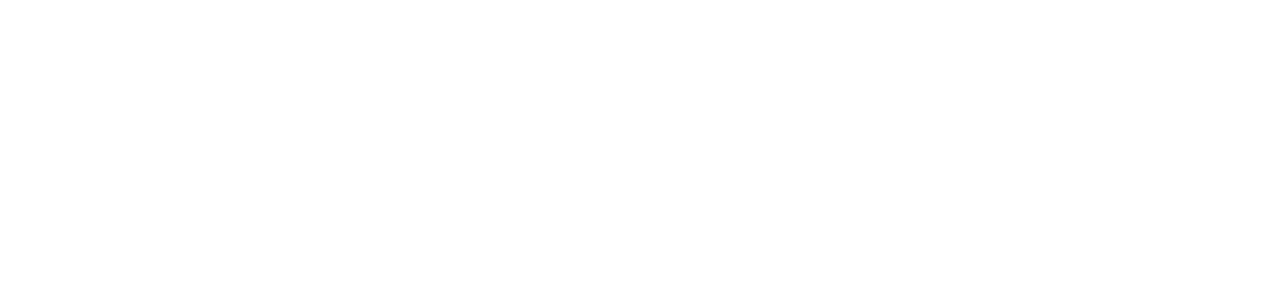
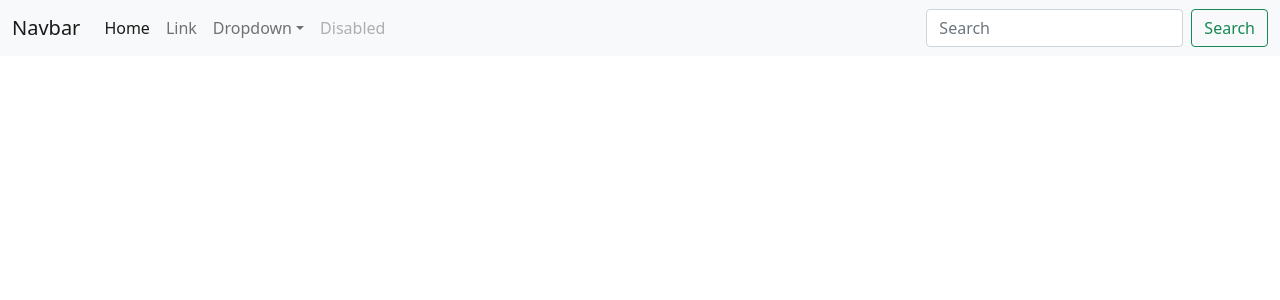
Before and after one commit to lenkon/my-new-shop, a React (Create React App) app: page / in a window 1280 px wide. Shown: the top 300 px of the page. Built offline with nearby package versions, Linux system fonts and the light colour scheme.

Commit message:
Update navbar content using bootstrap example format

```diff
--- a/src/component/App.jsx
+++ b/src/component/App.jsx
@@ -1,9 +1,10 @@
 import React from 'react'
+import Nav from './Nav'
 
 function App() {
   return (
     <div>
-
+      <Nav />
     </div>
   )
 }
--- a/src/component/Nav.jsx
+++ b/src/component/Nav.jsx
@@ -24,7 +24,7 @@
               <ul class="dropdown-menu" aria-labelledby="navbarDropdown">
                 <li><a class="dropdown-item" href="#">Action</a></li>
                 <li><a class="dropdown-item" href="#">Another action</a></li>
-                <li><hr class="dropdown-divider"/></li>
+                <li><hr class="dropdown-divider" /></li>
                 <li><a class="dropdown-item" href="#">Something else here</a></li>
               </ul>
             </li>
@@ -33,7 +33,7 @@
             </li>
           </ul>
           <form class="d-flex">
-            <input class="form-control me-2" type="search" placeholder="Search" aria-label="Search"/>
+            <input class="form-control me-2" type="search" placeholder="Search" aria-label="Search" />
             <button class="btn btn-outline-success" type="submit">Search</button>
           </form>
         </div>
```
